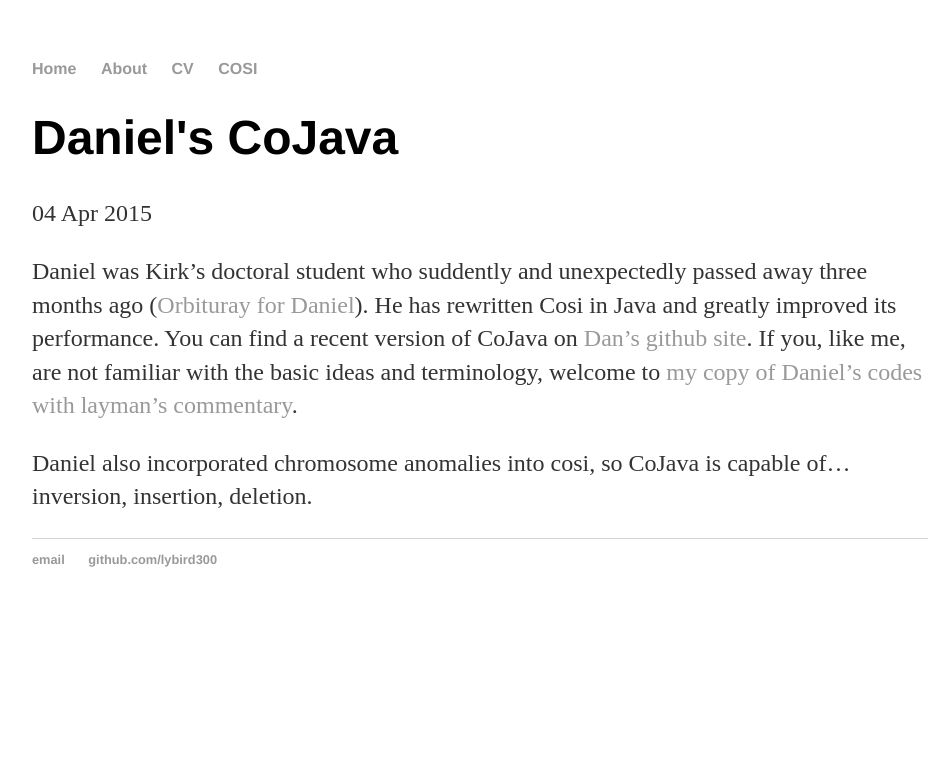
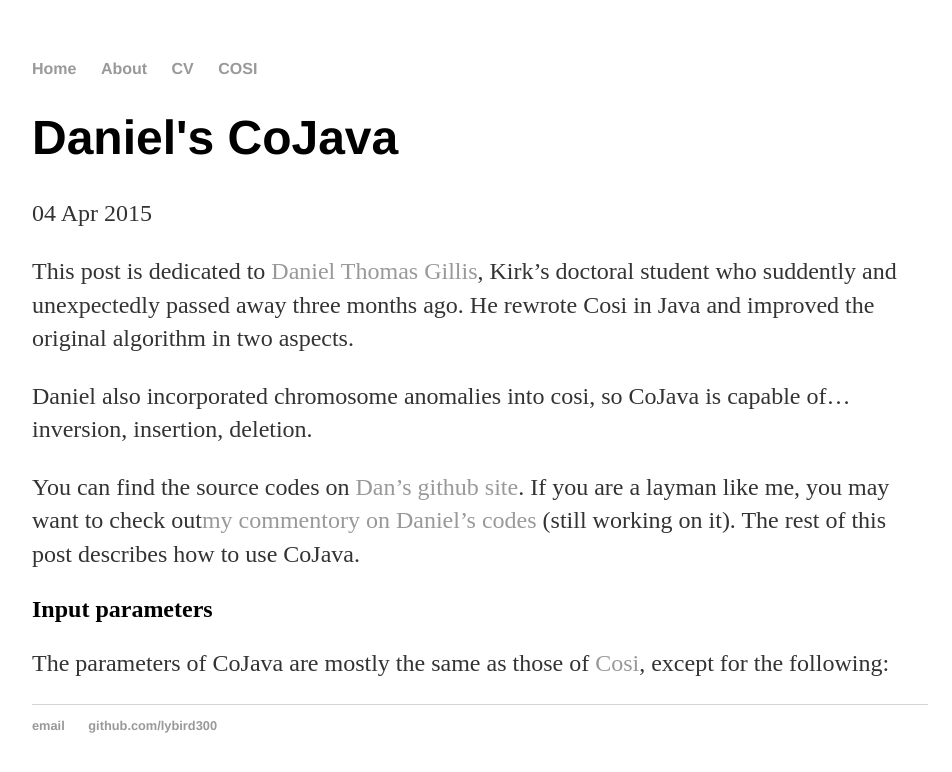
Before and after one commit to lybird300/lybird300.github.io, a Jekyll site: the page built from _posts/2015-04-04-CoJava.md, in a window 1280 px wide. Shown: the top 772 px of the page, without its empty margins (160-1112 px from the left). Built offline with Jekyll 4.4.1, drawn with Linux system fonts in a browser that asks for light colours.

Commit message:
Update 2015-04-04-CoJava.md

```diff
--- a/_posts/2015-04-04-CoJava.md
+++ b/_posts/2015-04-04-CoJava.md
@@ -4,6 +4,11 @@
 date: 2015-04-04
 ---
 
-Daniel was Kirk's doctoral student who suddently and unexpectedly passed away three months ago (<a href="http://www.smithfuneralhomebroadway.com/fh/obituaries/obituary.cfm?o_id=2902785&fh_id=13749">Orbituray for Daniel</a>). He has rewritten Cosi in Java and greatly improved its performance. You can find a recent version of CoJava on <a href="https://github.com/dtgillis/Cojava">Dan's github site</a>. If you, like me, are not familiar with the basic ideas and terminology, welcome to <a href="https://github.com/lybird300/CoJava_linly_nov13">my copy of Daniel's codes with layman's commentary</a>.
+This post is dedicated to <a href="http://www.smithfuneralhomebroadway.com/fh/obituaries/obituary.cfm?o_id=2902785&fh_id=13749">Daniel Thomas Gillis</a>, Kirk's doctoral student who suddently and unexpectedly passed away three months ago. He rewrote Cosi in Java and improved the original algorithm in two aspects.
 
 Daniel also incorporated chromosome anomalies into cosi, so CoJava is capable of...inversion, insertion, deletion.
+
+You can find the source codes on <a href="https://github.com/dtgillis/Cojava">Dan's github site</a>. If you are a layman like me, you may want to check out<a href="https://github.com/lybird300/CoJava_linly_nov13">my commentory on Daniel's codes</a> (still working on it). The rest of this post describes how to use CoJava.
+
+<h2>Input parameters</h2>
+The parameters of CoJava are mostly the same as those of <a href="lybird300.github.io/_posts/2015-04-02-cosi-overview.md">Cosi</a>, except for the following:
```
